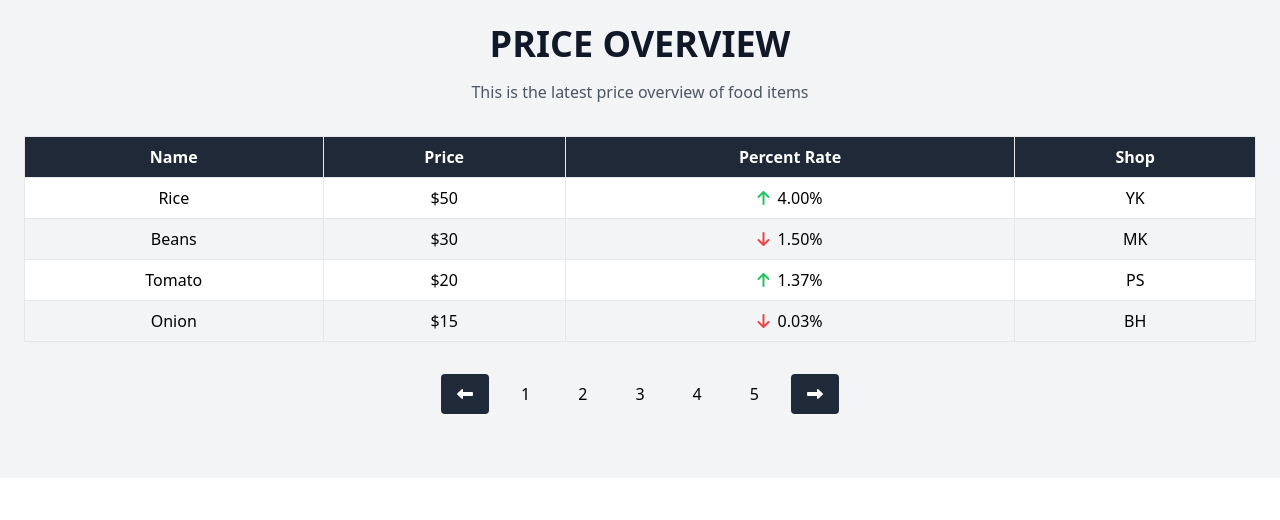
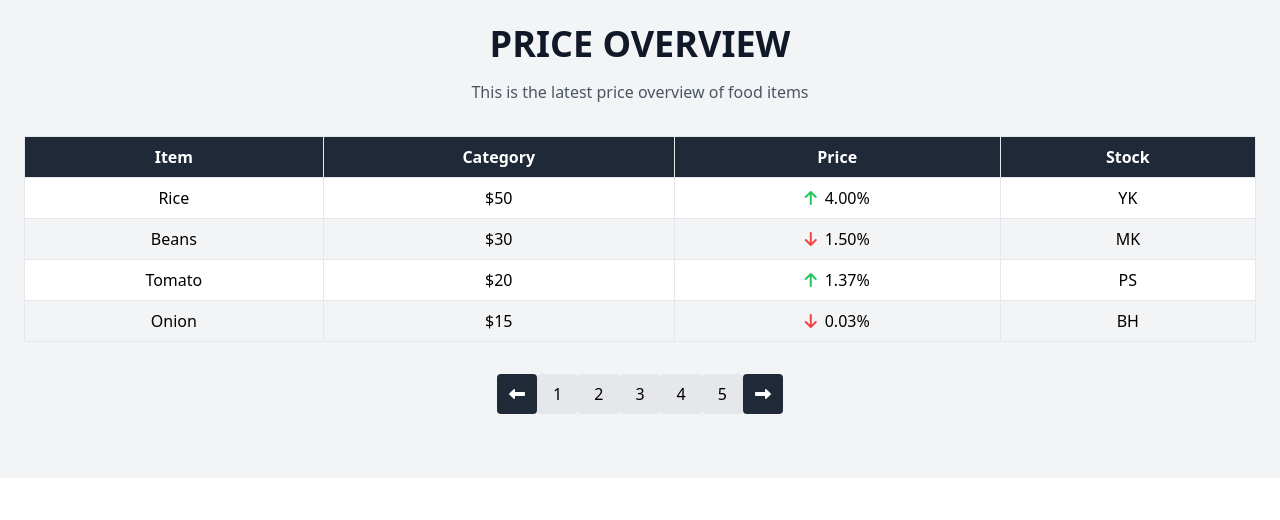
Before and after one commit to yusuf2091/GPAF-system, a plain HTML site: page index.html in a window 1280 px wide. Shown: the part 840-1360 px from the top of the page. Drawn offline with nearby package versions, Linux system fonts and the light colour scheme.

Commit message:
Update index.html

```diff
--- a/index.html
+++ b/index.html
@@ -73,51 +73,51 @@
     <h2 class="text-4xl font-bold text-gray-900 mb-4">PRICE OVERVIEW</h2>
     <p class="text-gray-600 mb-8">This is the latest price overview of food items</p>
     <div class="overflow-x-auto">
-        <table class="min-w-full bg-white border border-gray-300">
+      <table class="min-w-full bg-white border border-gray-300 overflow-x-hidden">
         <thead class="bg-gray-800 text-white">
           <tr>
-              <th class="py-2 px-4 border">Name</th>
-              <th class="py-2 px-4 border">Price</th>
-              <th class="py-2 px-4 border">Percent Rate</th>
-              <th class="py-2 px-4 border">Shop</th>
+            <th class="py-2 px-4 border text-sm md:text-base">Item</th>
+            <th class="py-2 px-4 border text-sm md:text-base">Category</th>
+            <th class="py-2 px-4 border text-sm md:text-base">Price</th>
+            <th class="py-2 px-4 border text-sm md:text-base">Stock</th>
           </tr>
         </thead>
         <tbody>
    <tr class="border">
-              <td class="py-2 px-4 border">Rice</td>
-              <td class="py-2 px-4 border">$50</td>
-              <td class="py-2 px-4 border"><i class="fa-solid fa-arrow-up pr-2 text-green-500"></i>4.00%</td>
-              <td class="py-2 px-4 border">YK</td>
+              <td class="py-2 px-4 border text-sm md:text-base">Rice</td>
+              <td class="py-2 px-4 border text-sm md:text-base">$50</td>
+              <td class="py-2 px-4 border text-sm md:text-base"><i class="fa-solid fa-arrow-up pr-2 text-green-500"></i>4.00%</td>
+              <td class="py-2 px-4 border text-sm md:text-base">YK</td>
             </tr>
             <tr class="border bg-gray-100">
-              <td class="py-2 px-4 border">Beans</td>
-              <td class="py-2 px-4 border">$30</td>
-              <td class="py-2 px-4 border"><i class="fa-solid fa-arrow-down pr-2 text-red-500"></i>1.50%</td>
-              <td class="py-2 px-4 border">MK</td>
+              <td class="py-2 px-4 border text-sm md:text-base">Beans</td>
+              <td class="py-2 px-4 border text-sm md:text-base">$30</td>
+              <td class="py-2 px-4 border text-sm md:text-base"><i class="fa-solid fa-arrow-down pr-2 text-red-500"></i>1.50%</td>
+              <td class="py-2 px-4 border text-sm md:text-base">MK</td>
             </tr>
             <tr class="border">
-              <td class="py-2 px-4 border">Tomato</td>
-              <td class="py-2 px-4 border">$20</td>
-              <td class="py-2 px-4 border"><i class="fa-solid fa-arrow-up pr-2 text-green-500"></i>1.37%</td>
-              <td class="py-2 px-4 border">PS</td>
+              <td class="py-2 px-4 border text-sm md:text-base">Tomato</td>
+              <td class="py-2 px-4 border text-sm md:text-base">$20</td>
+              <td class="py-2 px-4 border text-sm md:text-base"><i class="fa-solid fa-arrow-up pr-2 text-green-500"></i>1.37%</td>
+              <td class="py-2 px-4 border text-sm md:text-base">PS</td>
             </tr>
             <tr class="border bg-gray-100">
-              <td class="py-2 px-4 border">Onion</td>
-              <td class="py-2 px-4 border">$15</td>
-              <td class="py-2 px-4 border"><i class="fa-solid fa-arrow-down pr-2 text-red-500"></i>0.03%</td>
-              <td class="py-2 px-4 border">BH</td>
+              <td class="py-2 px-4 border text-sm md:text-base">Onion</td>
+              <td class="py-2 px-4 border text-sm md:text-base">$15</td>
+              <td class="py-2 px-4 border text-sm md:text-base"><i class="fa-solid fa-arrow-down pr-2 text-red-500"></i>0.03%</td>
+              <td class="py-2 px-4 border text-sm md:text-base">BH</td>
             </tr>
           </tbody>
         </table>
       </div>
-      <div class="mt-8 flex justify-center space-x-4">
-        <button class="px-4 py-2 bg-gray-800 text-white rounded"><i class="fa-solid fa-left-long"></i></button>
-        <span class="px-4 py-2">1</span>
-        <span class="px-4 py-2">2</span>
-        <span class="px-4 py-2">3</span>
-        <span class="px-4 py-2">4</span>
-        <span class="px-4 py-2">5</span>
-        <button class="px-4 py-2 bg-gray-800 text-white rounded"><i class="fa-solid fa-right-long"></i></button>
+     <div class="mt-8 flex justify-center overflow-x-auto w-full">
+      <button class="px-3 py-1 bg-gray-800 text-white rounded"><i class="fa-solid fa-left-long"></i></button>
+      <span class="px-4 py-2 bg-gray-200 rounded text-center">1</span>
+      <span class="px-4 py-2 bg-gray-200 rounded text-center">2</span>
+      <span class="px-4 py-2 bg-gray-200 rounded text-center">3</span>
+      <span class="px-4 py-2 bg-gray-200 rounded text-center">4</span>
+      <span class="px-4 py-2 bg-gray-200 rounded text-center">5</span>
+      <button class="px-3 py-1 bg-gray-800 text-white rounded"><i class="fa-solid fa-right-long"></i></button>
     </div>
     </div>
   </section>
```
Lines whose indentation alone changed are shown as unchanged.
